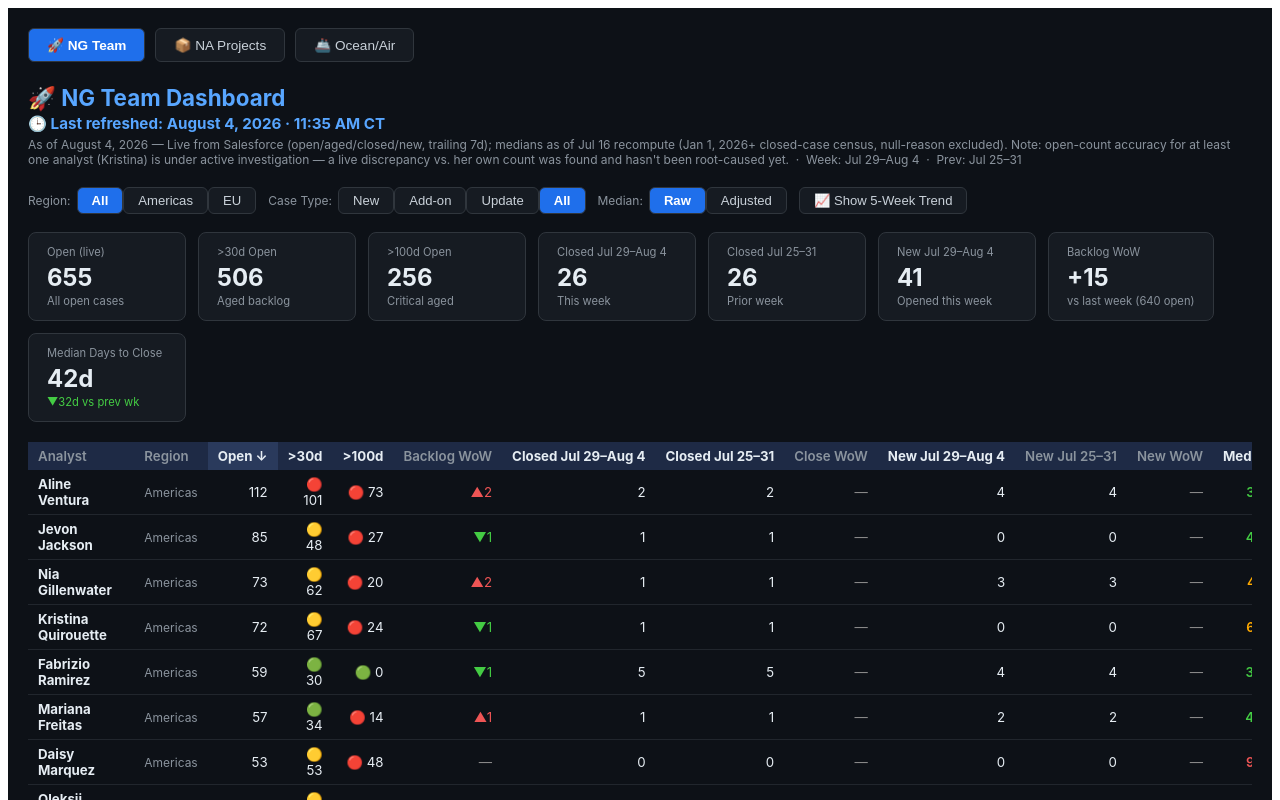
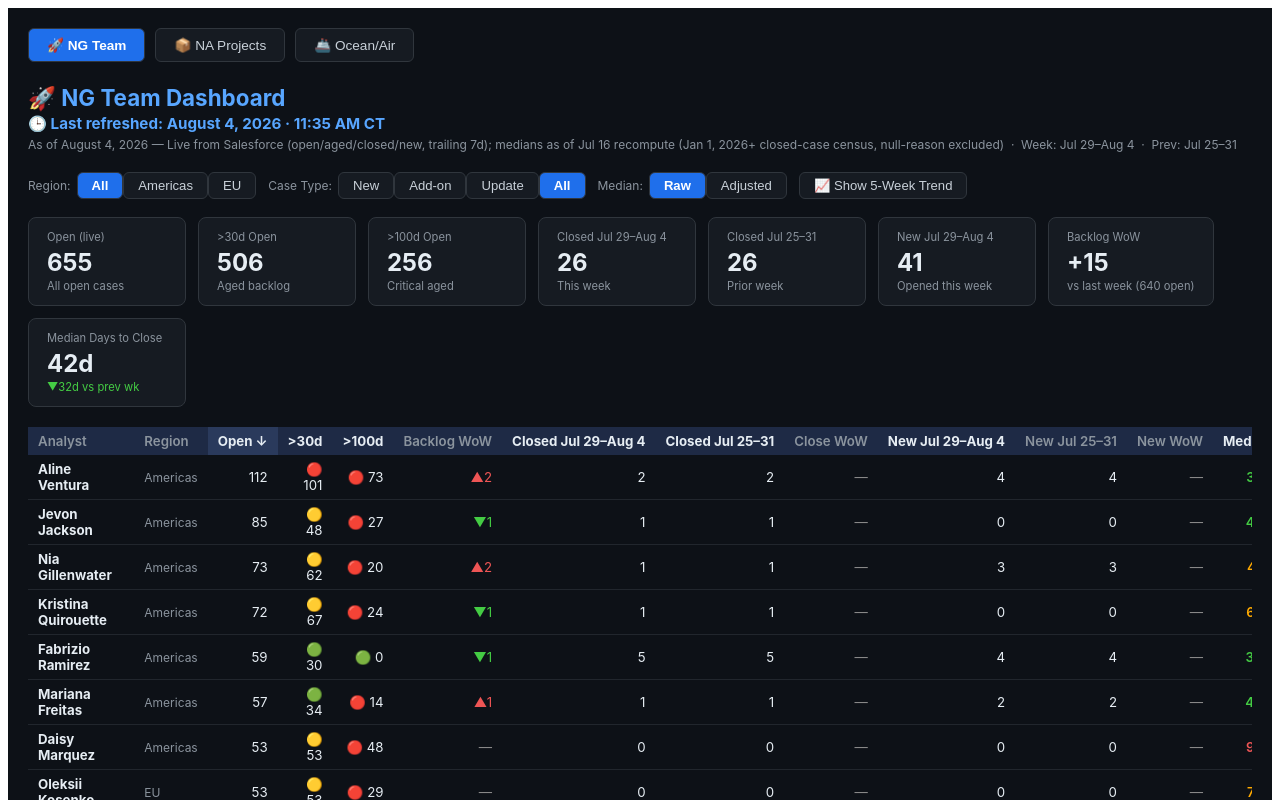
Before and after one commit to The-Vickerman/ng-dashboard, a React (Vite) app: page / in a window 1280 px wide. Shown: the top 800 px of the page. Built offline with nearby package versions, Linux system fonts and the light colour scheme; the HTML template or start-up script is replaced by a standard one.

Commit message:
Remove Kristina open-count caveat — confirmed accurate, discrepancy resolved

```diff
--- a/src/NGTeam.jsx
+++ b/src/NGTeam.jsx
@@ -1,7 +1,7 @@
 import { useState, useMemo } from "react";
 
 const LAST_REFRESHED = "August 4, 2026 · 11:35 AM CT";
-const AS_OF     = "August 4, 2026 — Live from Salesforce (open/aged/closed/new, trailing 7d); medians as of Jul 16 recompute (Jan 1, 2026+ closed-case census, null-reason excluded). Note: open-count accuracy for at least one analyst (Kristina) is under active investigation — a live discrepancy vs. her own count was found and hasn't been root-caused yet.";
+const AS_OF     = "August 4, 2026 — Live from Salesforce (open/aged/closed/new, trailing 7d); medians as of Jul 16 recompute (Jan 1, 2026+ closed-case census, null-reason excluded)";
 const THIS_WEEK = "Jul 29–Aug 4";
 const PREV_WEEK = "Jul 25–31";
 
```
